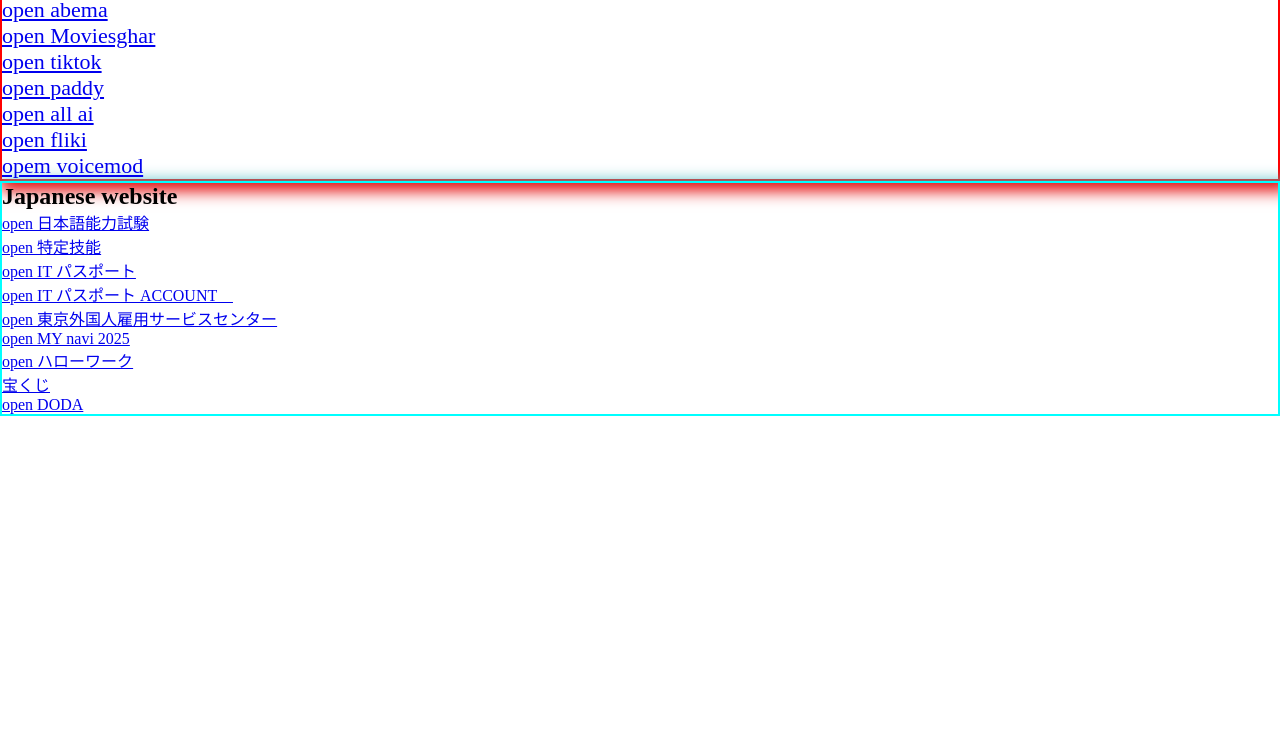
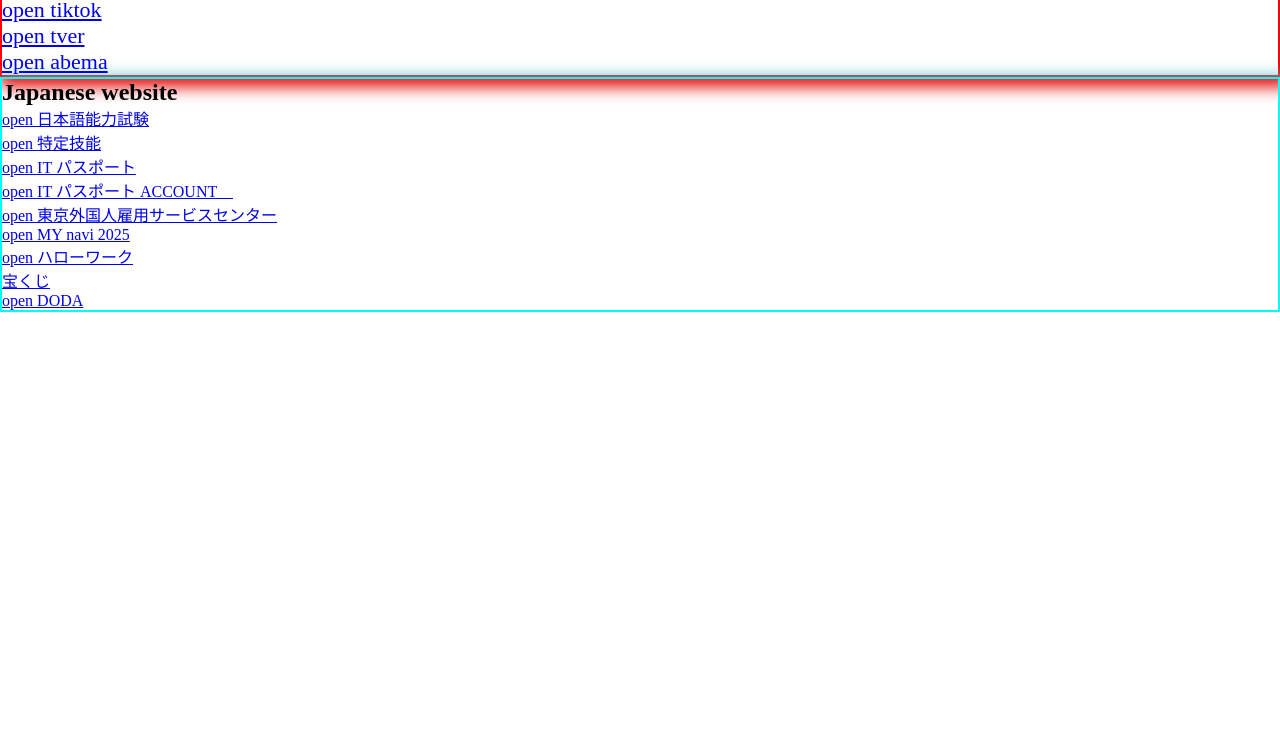
Before and after one commit to Amanchaudary/Shortcut-login, a plain HTML site: page japaneseapp.html in a window 1280 px wide. Shown: the part 68-800 px from the top of the page. Drawn offline with Linux system fonts and the light colour scheme.

```diff
--- a/japaneseapp.html
+++ b/japaneseapp.html
@@ -25,15 +25,11 @@
 <body>
     <div class="Intertenment">
         <h2>Primary Bookmarks</h2>
+        <p><a target="_blank" href="https://www.watch-movies.pk/category/hindi-movies/2021-movies/">open
+            Moviesghar</a></p>
+            <p><a target="_blank" href="https://www.tiktok.com">open tiktok</a></p>
         <p><a target="_blank" href="https://tver.jp/"=>open tver </a></p>
         <p><a target="_blank" href="https://abema.tv/">open abema </a></p>
-        <p><a target="_blank" href="https://www.watch-movies.pk/category/hindi-movies/2021-movies/">open
-            Moviesghar</a></p>
-        <p><a target="_blank" href="https://www.tiktok.com">open tiktok</a></p>
-        <p><a target="_blank" href="https://cs-support.paidy.com/support/tickets/new">open paddy</a></p>
-        <p><a target="_blank" href="https://www.futurepedia.io/"> open all ai</a></p>
-        <p><a target="_blank" href="https://app.fliki.ai/files">open fliki</a></p>
-        <p><a target="_blank" href="https://www.voicemod.net/among-us/">opem voicemod</a></p>
     </div>
     <div class="japanese-App">
         <h2>Japanese website</h2>
```
Also changed, not shown: AI.html (+3 -1 lines), index.html (+1 -1 lines), aman.html (added).
